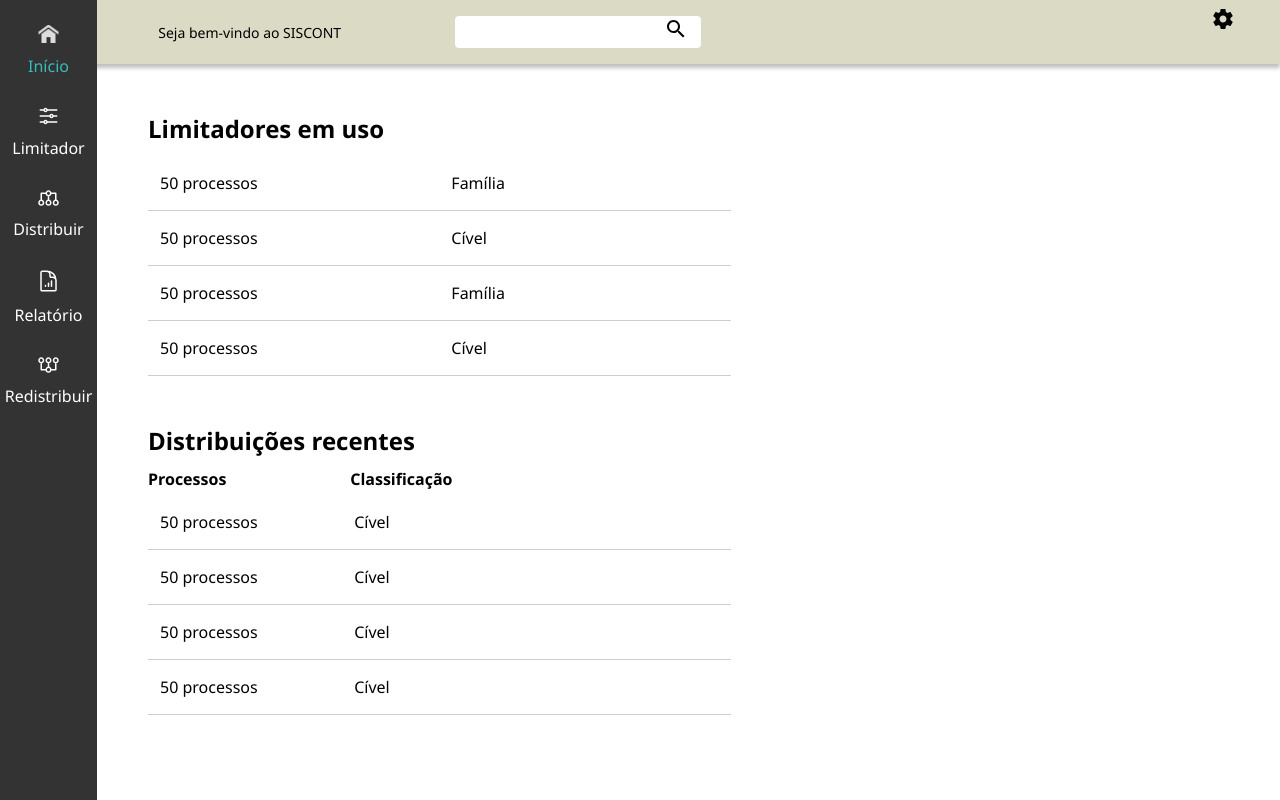
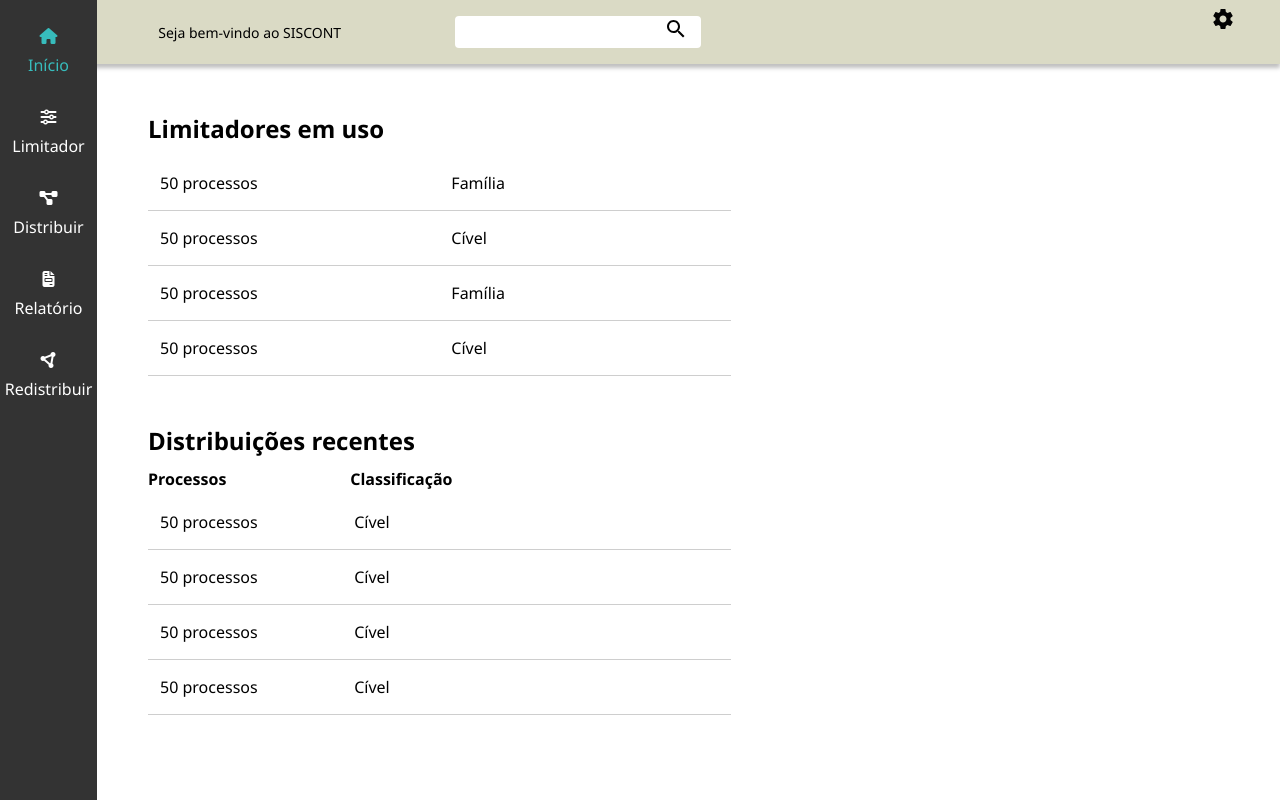
Before and after one commit to Lealzzera/VUE-PROJECT, a Vue app: page / in a window 1280 px wide. Built offline with nearby package versions, Linux system fonts and the light colour scheme.

Commit message:
Icones fontawesome

```diff
--- a/package.json
+++ b/package.json
@@ -8,6 +8,11 @@
     "lint": "vue-cli-service lint"
   },
   "dependencies": {
+    "@fortawesome/fontawesome-svg-core": "^6.2.0",
+    "@fortawesome/free-brands-svg-icons": "^6.2.0",
+    "@fortawesome/free-regular-svg-icons": "^6.2.0",
+    "@fortawesome/free-solid-svg-icons": "^6.2.0",
+    "@fortawesome/vue-fontawesome": "^2.0.9",
     "axios": "^1.1.3",
     "bootstrap": "^5.2.2",
     "bootstrap-vue": "^2.23.1",
--- a/public/index.html
+++ b/public/index.html
@@ -6,6 +6,7 @@
     <meta name="viewport" content="width=device-width,initial-scale=1.0">
     <link rel="icon" href="<%= BASE_URL %>favicon.ico">
     <title><%= htmlWebpackPlugin.options.title %></title>
+    <script src="https://kit.fontawesome.com/ae684e2ee7.js" crossorigin="anonymous"></script>
     <link rel="stylesheet" href="https://fonts.googleapis.com/css?family=Roboto:100,300,400,500,700,900">
     <link rel="stylesheet" href="https://cdn.jsdelivr.net/npm/@mdi/font@latest/css/materialdesignicons.min.css">
   </head>
--- a/src/components/MenuSideBar/MenuSideBar.vue
+++ b/src/components/MenuSideBar/MenuSideBar.vue
@@ -1,47 +1,35 @@
 <template>
 	<nav class="side-menu">
 		<router-link class="router-link" to="/">
-			<HomeIcon />
+			<i class="fa-solid fa-house"></i>
 			<span>Início</span>
 		</router-link>
 		<router-link class="router-link" to="/limitador">
-			<LimiterIcon />
+			<i class="fa-solid fa-sliders"></i>
 			<span>Limitador</span>
 		</router-link>
 
 		<router-link class="router-link" to="/distribuir">
-			<DistributeIcon />
+			<i class="fa-solid fa-diagram-project"></i>
 			<span>Distribuir</span>
 		</router-link>
 
 		<router-link class="router-link" to="/relatorio">
-			<ReportIcon />
+			<i class="fa-solid fa-file-invoice"></i>
 			<span>Relatório</span>
 		</router-link>
 
 		<router-link class="router-link" to="/redistribuir">
-			<RedistributeIcon />
+			<i class="fa-solid fa-circle-nodes"></i>
 			<span>Redistribuir</span>
 		</router-link>
 	</nav>
 </template>
 
 <script>
-	import HomeIcon from "@/components/Icons/HomeIcon.vue";
-	import LimiterIcon from "@/components/Icons/LimiterIcon.vue";
-	import DistributeIcon from "@/components/Icons/DistributeIcon.vue";
-	import ReportIcon from "@/components/Icons/ReportIcon.vue";
-	import RedistributeIcon from "@/components/Icons/RedistributeIcon.vue";
-
 	export default {
 		name: "MenuSideBar",
-		components: {
-			HomeIcon,
-			LimiterIcon,
-			DistributeIcon,
-			ReportIcon,
-			RedistributeIcon,
-		}
+		components: {},
 	};
 </script>
 
@@ -59,23 +47,22 @@
 		text-align: center;
 		padding-top: 25px;
 		z-index: 999;
-		.router-link{
+		.router-link {
 			display: block;
 			text-decoration: none;
 			color: white;
 			margin: 0 0 30px;
 			transition: 0.3s;
-			&:hover{
-				color: #37BCBC;
+			&:hover {
+				color: #37bcbc;
 			}
-			&.router-link-exact-active{
-				color: #37BCBC;
+			&.router-link-exact-active {
+				color: #37bcbc;
 			}
-			span{
+			span {
 				display: block;
 				margin: 7px 0 0;
 			}
 		}
 	}
-
 </style>
--- a/src/main.js
+++ b/src/main.js
@@ -1,15 +1,22 @@
-import Vue from 'vue'
-import App from './App.vue'
-import router from './router'
-import store from './store'
-import vuetify from './plugins/vuetify'
-import 'bootstrap'
+import Vue from "vue";
+import App from "./App.vue";
+import router from "./router";
+import store from "./store";
+import vuetify from "./plugins/vuetify";
+import "bootstrap";
+import { library } from "@fortawesome/fontawesome-svg-core";
+import { FontAwesomeIcon } from "@fortawesome/vue-fontawesome";
+import { faUserSecret } from "@fortawesome/free-solid-svg-icons";
 
-Vue.config.productionTip = false
+library.add(faUserSecret);
+
+Vue.component("font-awesome-icon", FontAwesomeIcon);
+
+Vue.config.productionTip = false;
 
 new Vue({
-  router,
-  store,
-  vuetify,
-  render: h => h(App)
-}).$mount('#app')
+	router,
+	store,
+	vuetify,
+	render: (h) => h(App),
+}).$mount("#app");
```
Also changed, not shown: 1 other file (tests, documents, lock files or other folders).
